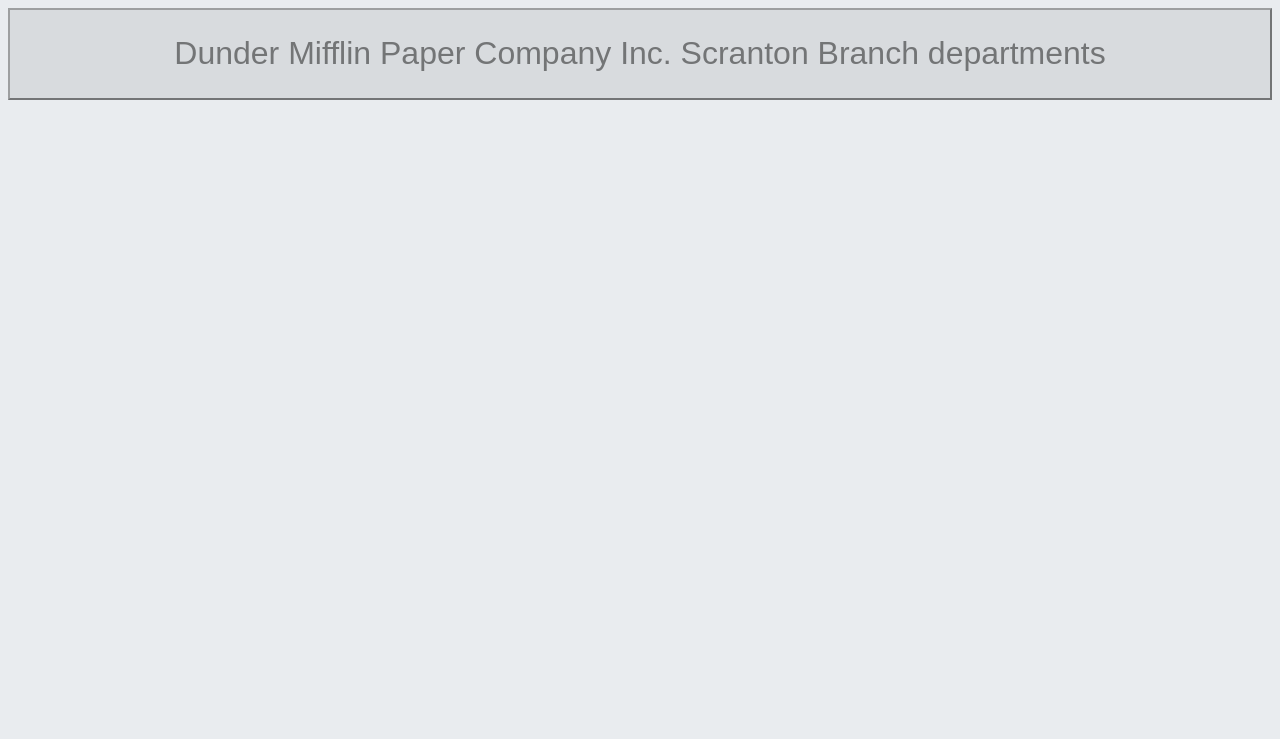
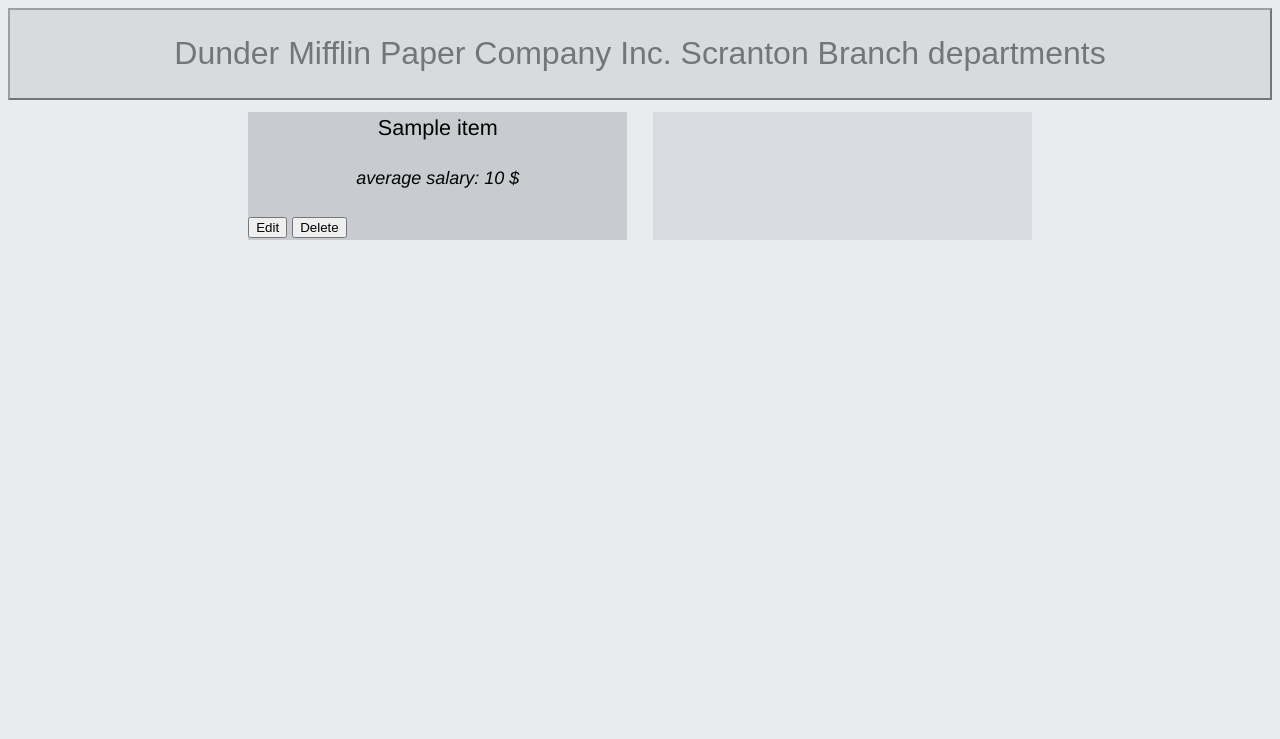
Before and after one commit to vm0123456789/epam-university-python-2020-finalproject, a Flask app: page / in a window 1280 px wide. Shown: the top 739 px of the page. Run offline with Flask 2, Linux system fonts and the light colour scheme; tables that the repository leaves empty hold one stand-in row (values such as "Sample post"); a database or web service that is not in the repository returns one stand-in record (values such as "Sample title"); data that the repository does not hold is empty.

Commit message:
Added Flexbox Container with department flexboxes to departments.html

```diff
--- a/app/templates/departments.html
+++ b/app/templates/departments.html
@@ -2,4 +2,27 @@
 {% include 'navbar.html' %}
 
 {% block content %}
+    <!--========FLEXBOX CONTAINER==========-->
+    <div class="flexbox_container">
+        {% for department in departments %}
+            <a class="flexbox_item" href="{{ url_for('department', dep_name=department['name']) }}">
+                <div class="flexbox_inscription">{{ department['name'] }}</div>
+                <div class="flexbox_subscription">average salary: {{ department['average_salary'] }} $</div>
+                <div class="flexbox_button">
+                    <button type="button" class="btn btn-primary btn-sm">Edit</button>
+                    <button type="button" class="btn btn-secondary btn-sm">Delete</button>
+                </div>
+            </a>
+        {% endfor %}
+
+        <!-- 'ADD DEPARTMENT' FORM -->
+        <form action="" method="POST" class="flexbox_item" style="justify-content: center; opacity: 0.5;">
+
+            <ul class="flex-outer">
+                <li>
+
+                </li>
+            </ul>
+        </form>
+    </div>
 {% endblock %}
```
